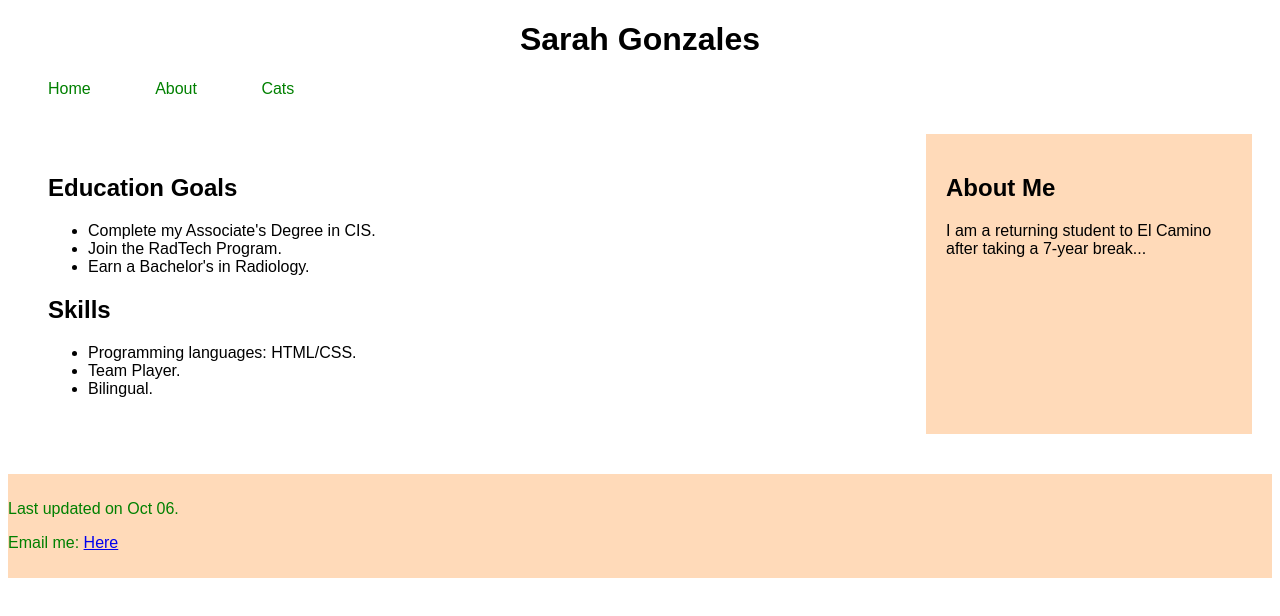
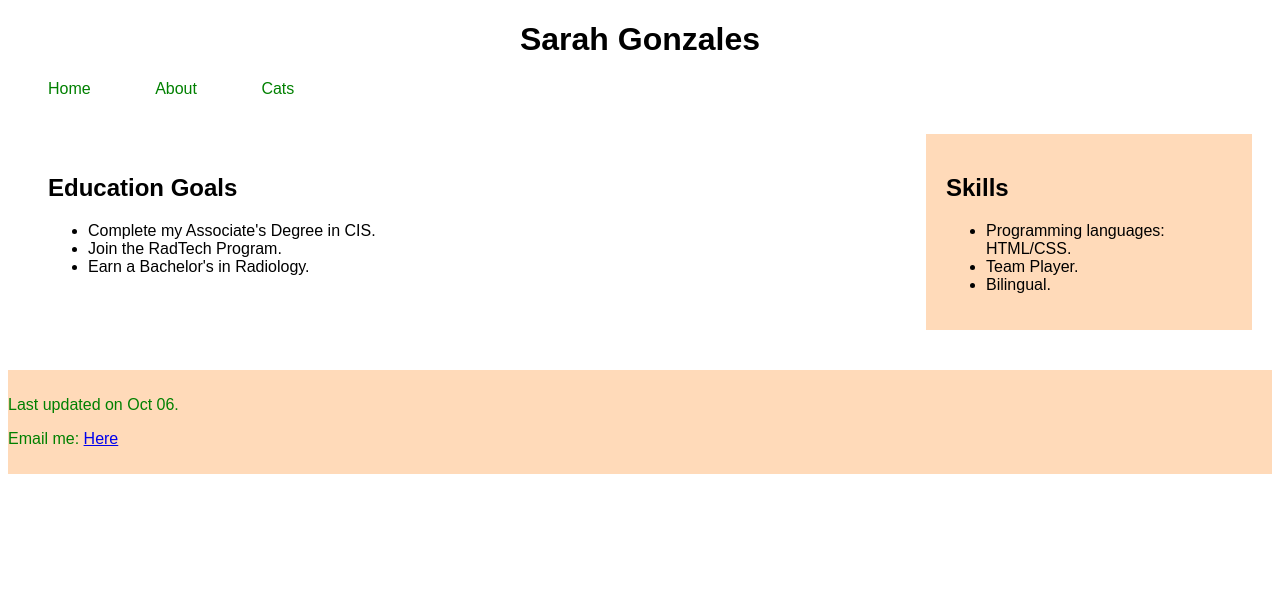
Before and after one commit to sgonzag4/Cis-132-HTML-Project, a plain HTML site: page about.html in a window 1280 px wide. Drawn offline with Linux system fonts and the light colour scheme.

Commit message:
Update about.html

```diff
--- a/about.html
+++ b/about.html
@@ -2,6 +2,7 @@
 <html lang="en">
 <head>
     <meta charset="UTF-8">
+    <meta name="viewport" content="width=device-width, initial-scale=1.0">
     <link rel="stylesheet" href="main.css">
     <title>About Me - Sarah Gonzales</title>
 </head>
@@ -19,8 +20,7 @@
     </nav>
 
     <main>
-        <div class="content-left">
-            <section class="about-me">
+        <section class="content-left">
             <h2>Education Goals</h2>
             <ul>
                 <li>Complete my Associate's Degree in CIS.</li>
@@ -29,19 +29,13 @@
             </ul>
         </section>
 
-            <section>
+        <aside>
             <h2>Skills</h2>
             <ul>
                 <li>Programming languages: HTML/CSS.</li>
                 <li>Team Player.</li>
                 <li>Bilingual.</li>
             </ul>
-            </section>
-        </div>
-
-        <aside>
-            <h2>About Me</h2>
-            <p>I am a returning student to El Camino after taking a 7-year break...</p>
         </aside>
     </main>
 
```
Lines whose indentation alone changed are shown as unchanged.
